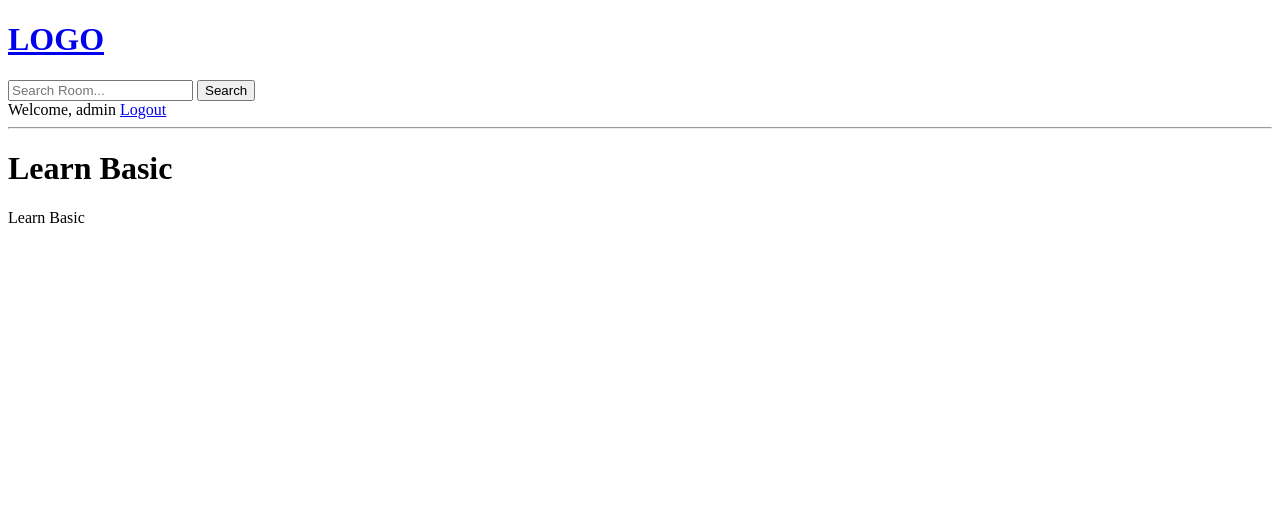
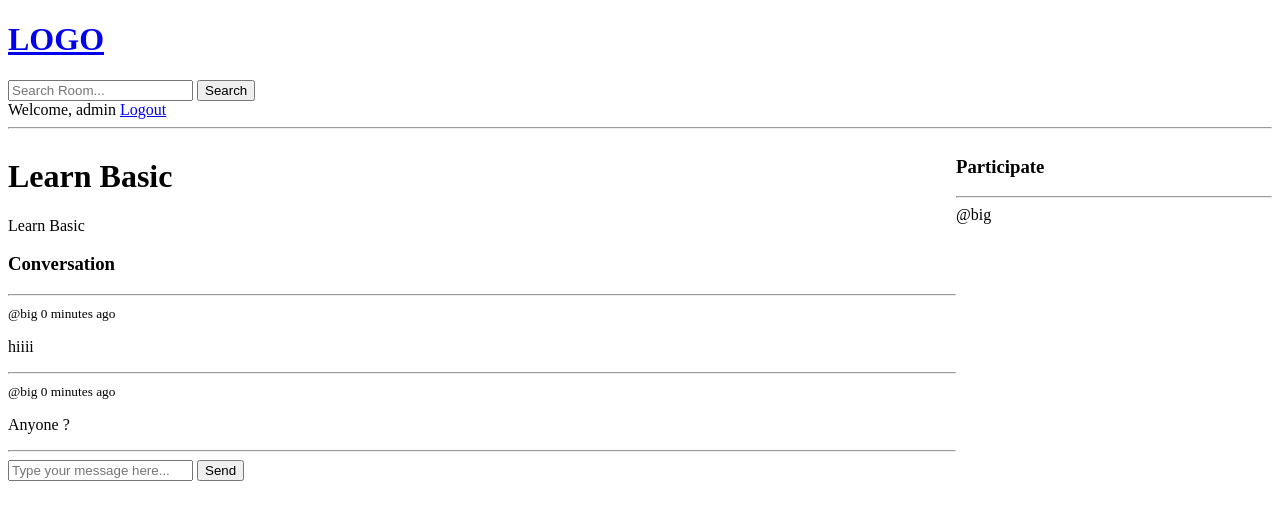
Before and after one commit to Thitiphong-Namputta/python-django-learn, a Django app: page /room/3/ in a window 1280 px wide. Shown: the top 520 px of the page. Run offline with Django 5.2, Linux system fonts and the light colour scheme; a user stored in the database is signed in; data comes from the database, SQL or seed files in the repository; both versions use the stored data as it was after the commit.

Commit message:
add message crud

```diff
--- a/study_buddy/base/models.py
+++ b/study_buddy/base/models.py
@@ -16,6 +16,9 @@ class Room(models.Model):
     topic = models.ForeignKey(Topic, on_delete=models.SET_NULL, null=True)
     name = models.CharField(max_length=200)
     description = models.TextField(blank=True, null=True)
+    paticipants = models.ManyToManyField(
+        User, related_name="participants", blank=True
+    )
     updated = models.DateTimeField(auto_now=True)
     created = models.DateTimeField(auto_now_add=True)
 
--- a/study_buddy/base/templates/base/room.html
+++ b/study_buddy/base/templates/base/room.html
@@ -1,9 +1,64 @@
 {% extends 'main.html' %}
 
 {% block content %}
-<div>
-    <h1>{{ room.name }}</h1>
-    <p>{{ room.description }}</p>
+
+<style>
+    .room-container {
+      display: grid;
+      grid-template-columns: 3fr 1fr;
+    }
+</style>
+
+<div class="room-container">
+  <div>
+    <div>
+      <h1>{{ room.name }}</h1>
+      <p>{{ room.description }}</p>
+    </div>
+    <div class="comment-wrapper">
+      <h3>Conversation</h3>
+      <hr />
+      {% for message in room_messages %}
+      <div>
+        {% if message.user == request.user %}
+        <a href="{% url 'delete-message' message.id %}">Delete</a>
+        {% endif %}
+        <small>@{{ message.user }} {{ message.created|timesince }} ago</small>
+        <p>{{ message.body }}</p>
+        <hr />
+      </div>
+      {% endfor %}
+    </div>
+    {% if request.user.is_authenticated %}
+    <div class="comment-form">
+      <form method="POST" action="">
+        {% csrf_token %}
+
+        <input
+          type="text"
+          name="body"
+          placeholder="Type your message here..."
+        />
+        <input type="submit" value="Send" />
+      </form>
+    </div>
+    {% else %}
+    <p>
+      Please <a href="{% url 'login' %}">login</a> to participate in the
+      discussion.
+    </p>
+    {% endif %}
+  </div>
+  <div>
+    <h3>Participate</h3>
+    <hr>
+
+    <div>
+      {% for participant in paticipants %}
+      <div>
+        <span>@{{ participant.username }}</span>
+      </div>
+      {% endfor %}
+  </div>
 </div>
-
 {% endblock %}
--- a/study_buddy/base/urls.py
+++ b/study_buddy/base/urls.py
@@ -5,9 +5,11 @@ from . import views
 urlpatterns = [
     path('login/', views.loginPage, name='login'),
     path('logout/', views.logoutUser, name='logout'),
+    path('register/', views.registerPage, name='register'),
     path('', views.home, name='home'),
     path('room/<str:pk>/', views.room, name='room'),
     path('create-room', views.createRoom, name='create-room'),
     path('update-room/<str:pk>/', views.updateRoom, name='update-room'),
     path('delete-room/<str:pk>/', views.deleteRoom, name='delete-room'),
+    path('delete-message/<str:pk>/', views.deleteMassage, name='delete-message'),
 ]
--- a/study_buddy/base/views.py
+++ b/study_buddy/base/views.py
@@ -1,22 +1,24 @@
 from django.shortcuts import render, redirect
 from django.http import HttpResponse
 from django.db.models import Q
+from django.contrib.auth.forms import UserCreationForm
 from django.contrib.auth.decorators import login_required
 from django.contrib.auth.models import User
 from django.contrib import messages
 from django.contrib.auth import authenticate, login, logout
-from .models import Room, Topic
+from .models import Room, Topic, Message
 from .forms import RoomForm
 
 # Create your views here.
 
 
 def loginPage(request):
+    page = "login"
     if request.user.is_authenticated:
         return redirect("home")
 
     if request.method == "POST":
-        username = request.POST.get("username")
+        username = request.POST.get("username").lower()
         password = request.POST.get("password")
 
         try:
@@ -32,13 +34,32 @@ def loginPage(request):
         else:
             messages.error(request, "Username OR password does not exist")
 
-    context = {}
+    context = {"page": page}
     return render(request, "base/login_register.html", context)
 
 
 def logoutUser(request):
     logout(request)
     return redirect("home")
+
+
+def registerPage(request):
+    page = "register"
+    form = UserCreationForm()
+
+    if request.method == "POST":
+        form = UserCreationForm(request.POST)
+        if form.is_valid():
+            user = form.save(commit=False)
+            user.username = user.username.lower()
+            user.save()
+            login(request, user)
+            return redirect("home")
+        else:
+            messages.error(request, "An error occurred during registration")
+
+    context = {"page": page, "form": form}
+    return render(request, "base/login_register.html", context)
 
 
 def home(request):
@@ -54,7 +75,17 @@ def home(request):
 
 def room(request, pk):
     room = Room.objects.get(id=pk)
-    context = {"room": room}
+    room_messages = room.message_set.all().order_by("-created")
+    paticipants = room.paticipants.all()
+
+    if request.method == "POST":
+        message = Message.objects.create(
+            user=request.user, room=room, body=request.POST.get("body")
+        )
+        room.paticipants.add(request.user)
+        return redirect("room", pk=room.id)
+
+    context = {"room": room, "room_messages": room_messages, "paticipants": paticipants}
     return render(request, "base/room.html", context)
 
 
@@ -102,3 +133,18 @@ def deleteRoom(request, pk):
 
     context = {"obj": room}
     return render(request, "base/delete.html", context)
+
+
+@login_required(login_url="login")
+def deleteMassage(request, pk):
+    massage = Message.objects.get(id=pk)
+
+    if request.user != massage.user:
+        return HttpResponse("You are not allowed here!!")
+
+    if request.method == "POST":
+        massage.delete()
+        return redirect("home")
+
+    context = {"obj": massage}
+    return render(request, "base/delete.html", context)
```
Also changed, not shown: study_buddy/base/templates/base/login_register.html (+32 -8 lines), study_buddy/base/migrations/0003_alter_room_options_room_paticipants.py (added), study_buddy/db.sqlite3.
